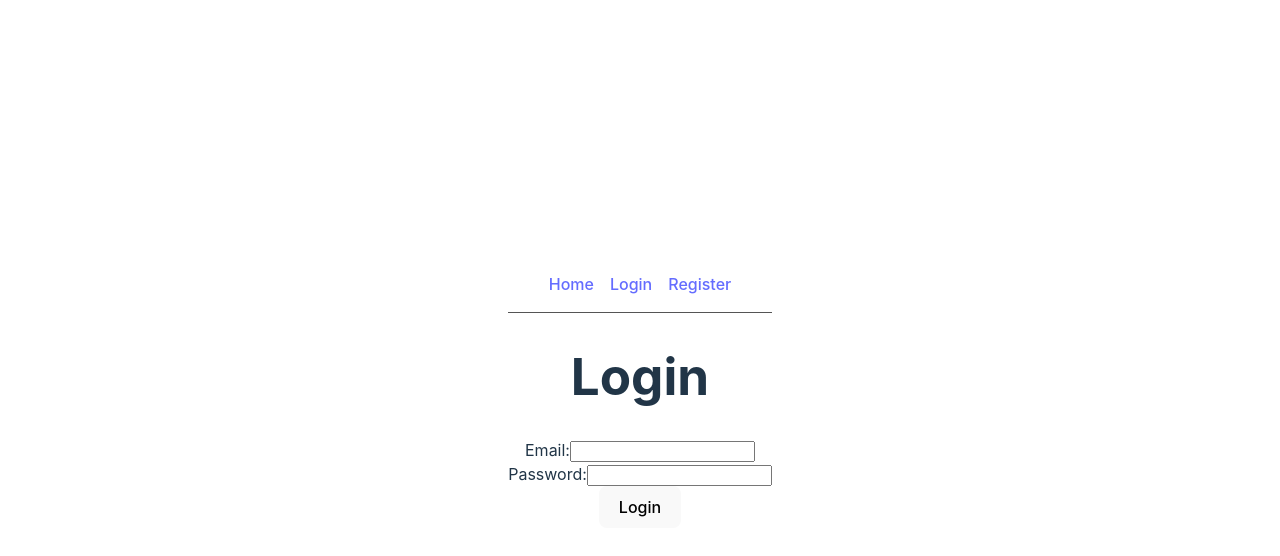
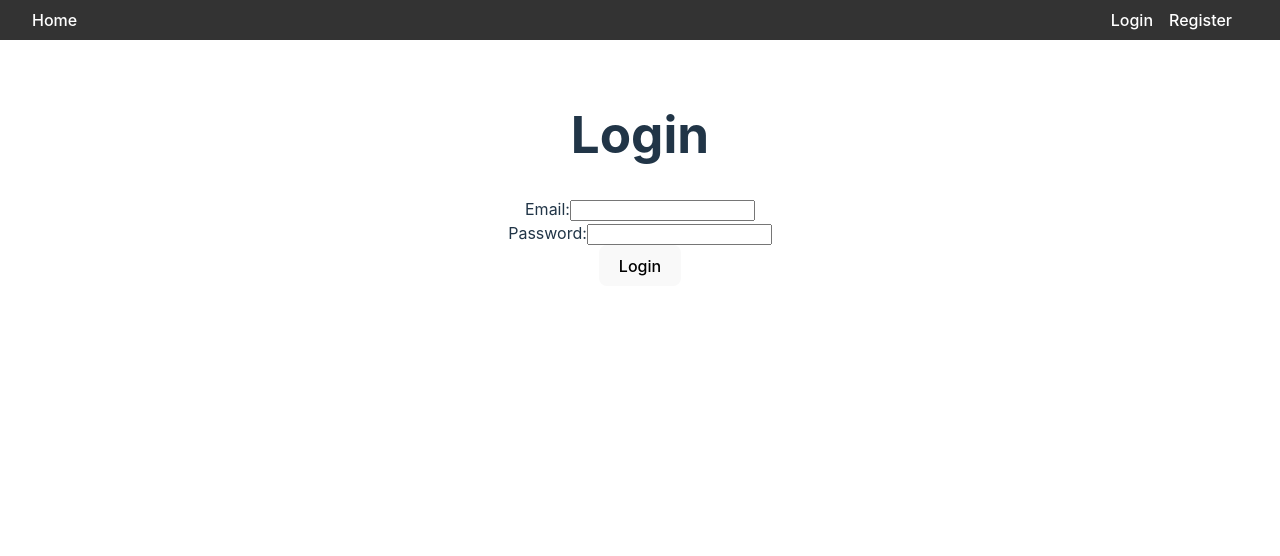
Before and after one commit to Allie-Howe/fullstack-site, a React (Vite) app in the folder ui/: page /login in a window 1280 px wide. Shown: the top 556 px of the page. Built offline with nearby package versions, Linux system fonts and the light colour scheme.

Commit message:
improved navbar

```diff
--- a/ui/package.json
+++ b/ui/package.json
@@ -10,6 +10,7 @@
     "preview": "vite preview"
   },
   "dependencies": {
+    "jwt-decode": "4.0.0",
     "react": "^18.2.0",
     "react-dom": "^18.2.0",
     "react-router-dom": "7.5.3"
--- a/ui/src/App.css
+++ b/ui/src/App.css
@@ -1,4 +1,4 @@
-#root {
+.main-content {
   max-width: 1280px;
   margin: 0 auto;
   padding: 2rem;
--- a/ui/src/App.tsx
+++ b/ui/src/App.tsx
@@ -11,12 +11,14 @@ function App() {
     <AuthProvider>
       <Router>
         <NavigationBar />
+        <main className="main-content">
           <Routes>
             <Route path="/" element={<HomePage />} />
             <Route path="/login" element={<LoginPage />} />
             <Route path="/register" element={<RegisterPage />} />
             {/* Add other routes here */}
           </Routes>
+        </main>
       </Router>
     </AuthProvider>
   );
--- a/ui/src/components/NavigationBar.tsx
+++ b/ui/src/components/NavigationBar.tsx
@@ -2,8 +2,56 @@ import React from 'react';
 import { Link, useNavigate } from 'react-router-dom';
 import { useAuth } from '../context/AuthContext';
 
+// Basic styles for the navbar - consider moving to a CSS file for more complex styling
+const navStyle: React.CSSProperties = {
+  display: 'flex',
+  justifyContent: 'space-between',
+  alignItems: 'center',
+  padding: '0.5rem 2rem',
+  backgroundColor: '#333', // Dark background
+  color: 'white',
+  width: '100%', // Ensure it spans full width
+  boxSizing: 'border-box', // Include padding in width calculation
+};
+
+const linkStyle: React.CSSProperties = {
+  color: 'white',
+  textDecoration: 'none',
+  marginRight: '1rem',
+};
+
+// Updated styles
+const userInfoStyle: React.CSSProperties = {
+  display: 'flex',
+  alignItems: 'center',
+  color: '#ccc', // Lighter color for greeting
+};
+
+const logoutLinkStyle: React.CSSProperties = {
+  color: '#aaa', // Even lighter color for logout link
+  textDecoration: 'underline',
+  marginLeft: '1rem',
+  background: 'none',
+  border: 'none',
+  padding: 0,
+  cursor: 'pointer',
+  fontFamily: 'inherit',
+  fontSize: 'inherit',
+};
+
+function getGreeting(): string {
+  const hour = new Date().getHours();
+  if (hour < 12) {
+    return "Good morning";
+  }
+  if (hour < 18) {
+    return "Good afternoon";
+  }
+  return "Good evening";
+}
+
 function NavigationBar() {
-  const { isAuthenticated, logout } = useAuth();
+  const { isAuthenticated, user, logout } = useAuth();
   const navigate = useNavigate();
 
   const handleLogout = () => {
@@ -12,17 +60,23 @@ function NavigationBar() {
   };
 
   return (
-    <nav style={{ marginBottom: '2rem', borderBottom: '1px solid #555', paddingBottom: '1rem' }}>
-      <Link to="/" style={{ marginRight: '1rem' }}>Home</Link>
-      {!isAuthenticated && (
-        <>
-          <Link to="/login" style={{ marginRight: '1rem' }}>Login</Link>
-          <Link to="/register">Register</Link>
-        </>
-      )}
-      {isAuthenticated && (
-        <button onClick={handleLogout}>Logout</button>
-      )}
+    <nav style={navStyle}>
+      <div> {/* Group left-side links */}
+        <Link to="/" style={linkStyle}>Home</Link>
+      </div>
+      <div> {/* Group right-side links/button */}
+        {!isAuthenticated ? (
+          <>
+            <Link to="/login" style={linkStyle}>Login</Link>
+            <Link to="/register" style={linkStyle}>Register</Link>
+          </>
+        ) : (
+          <div style={userInfoStyle}> {/* Wrap user info and logout */}
+            <span>{getGreeting()}, {user?.firstName || 'User'}!</span> {/* Display greeting */}
+            <button onClick={handleLogout} style={logoutLinkStyle}>Not you? Logout</button> {/* Styled logout */}
+          </div>
+        )}
+      </div>
     </nav>
   );
 }
--- a/ui/src/context/AuthContext.tsx
+++ b/ui/src/context/AuthContext.tsx
@@ -1,7 +1,17 @@
 import React, { createContext, useState, useContext, useEffect, ReactNode } from 'react';
+import { jwtDecode } from 'jwt-decode';
+
+interface DecodedToken {
+  id: number;
+  email: string;
+  firstName: string;
+  exp: number;
+  iat: number;
+}
 
 interface AuthContextType {
   token: string | null;
+  user: { firstName: string } | null;
   login: (token: string) => void;
   logout: () => void;
   isAuthenticated: boolean;
@@ -15,29 +25,47 @@ interface AuthProviderProps {
 
 export const AuthProvider: React.FC<AuthProviderProps> = ({ children }) => {
   const [token, setToken] = useState<string | null>(null);
+  const [user, setUser] = useState<{ firstName: string } | null>(null);
+
+  const processToken = (tokenToProcess: string | null) => {
+    if (tokenToProcess) {
+      try {
+        const decoded = jwtDecode<DecodedToken>(tokenToProcess);
+        if (decoded.exp * 1000 > Date.now()) {
+          setToken(tokenToProcess);
+          setUser({ firstName: decoded.firstName });
+          localStorage.setItem('authToken', tokenToProcess);
+        } else {
+          logout();
+        }
+      } catch (error) {
+        console.error("Failed to decode token:", error);
+        logout();
+      }
+    } else {
+      logout();
+    }
+  }
 
   useEffect(() => {
-    // Try to load token from local storage on initial load
     const storedToken = localStorage.getItem('authToken');
-    if (storedToken) {
-      setToken(storedToken);
-    }
+    processToken(storedToken);
   }, []);
 
   const login = (newToken: string) => {
-    setToken(newToken);
-    localStorage.setItem('authToken', newToken);
+    processToken(newToken);
   };
 
   const logout = () => {
     setToken(null);
+    setUser(null);
     localStorage.removeItem('authToken');
   };
 
-  const isAuthenticated = !!token;
+  const isAuthenticated = !!token && !!user;
 
   return (
-    <AuthContext.Provider value={{ token, login, logout, isAuthenticated }}>
+    <AuthContext.Provider value={{ token, user, login, logout, isAuthenticated }}>
       {children}
     </AuthContext.Provider>
   );
--- a/ui/src/index.css
+++ b/ui/src/index.css
@@ -25,8 +25,6 @@ a:hover {
 
 body {
   margin: 0;
-  display: flex;
-  place-items: center;
   min-width: 320px;
   min-height: 100vh;
 }
```
Also changed, not shown: 1 other file (tests, documents, lock files or other folders). Lines whose indentation alone changed are shown as unchanged.
